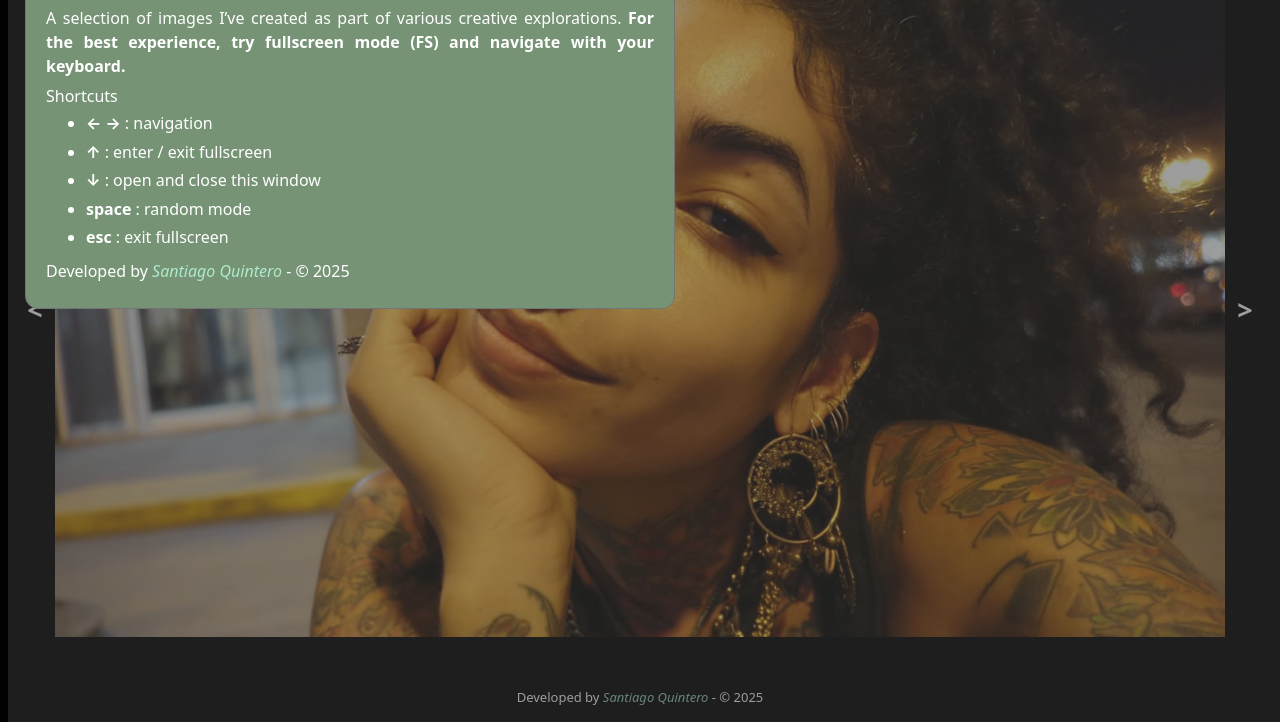
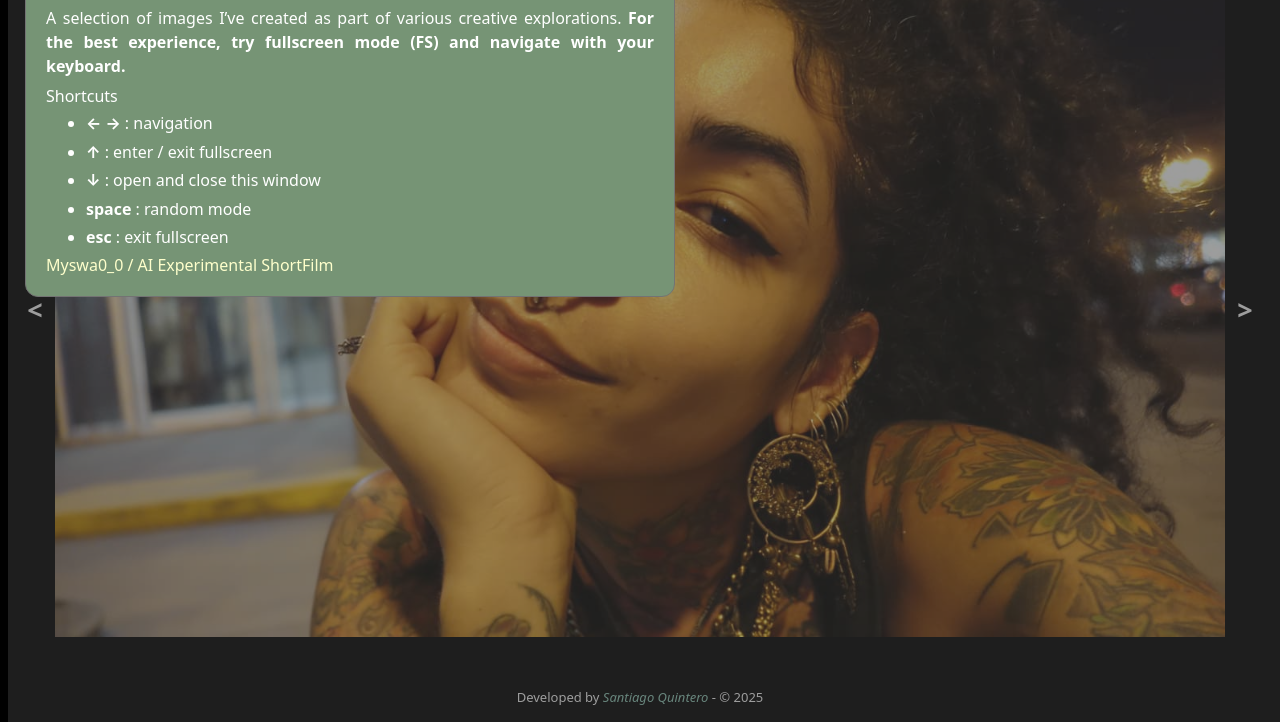
Before and after one commit to SantiRock/ai_gallery, a plain HTML site: page index.html in a window 1280 px wide. Shown: the part 78-800 px from the top of the page. Drawn offline with nearby package versions, Linux system fonts and the light colour scheme.

Commit message:
jul 2026

```diff
--- a/index.html
+++ b/index.html
@@ -40,7 +40,7 @@
             <li id="fullscreen"><b>space</b> : modo random</li>
             <li id="exitfs"><b>esc</b> : salir de fullscreen</li>
           </ul>
-          <p class="footer">Developed by <a class="art2" href="https://www.instagram.com/_a1v8/" target="_blank">Santiago Quintero</a> - © 2025</p>
+          <a class="sf" href="https://vimeo.com/1133305245" target="_blank">Myswa0_0 / AI Experimental ShortFilm</a>
         </div>
       </div>
     </header>
@@ -56,7 +56,7 @@
     </main>
 
     <footer id="footer">
-      <p class="footer">Developed by <a class="art" href="https://www.instagram.com/_a1v8/" target="_blank">Santiago Quintero</a> - © 2025</p>
+      <p class="footer">Developed by <a class="art" href="https://www.instagram.com/av8visual/" target="_blank">Santiago Quintero</a> - © 2025</p>
     </footer>
 
     <script type="module" src="index.js"></script>
--- a/styles.css
+++ b/styles.css
@@ -50,6 +50,7 @@ a {
 footer {
     font-size: 13px;
     text-align: center;
+    border: 1px solid ridge;
 }
 
 .art {
@@ -116,12 +117,12 @@ footer {
     left: 8px;
     padding: 17px;
     z-index: 10;
-
     background-color: rgb(61, 61, 61, 0.5);
 }
 
 .modal_container {
     padding: 11px 20px;
+    padding-bottom: 21px;
     max-width: 650px;
     min-width: 290px;
     background-color: rgb(118, 148, 117);
@@ -171,6 +172,11 @@ li{
     margin-bottom: 10px;
 }
 
+.sf {
+    margin: 0;
+    color: rgb(254, 255, 204);
+}
+
 /* Full Screen */
 
 .exit_fs {
```
Also changed, not shown: img/img_7.jpg.
